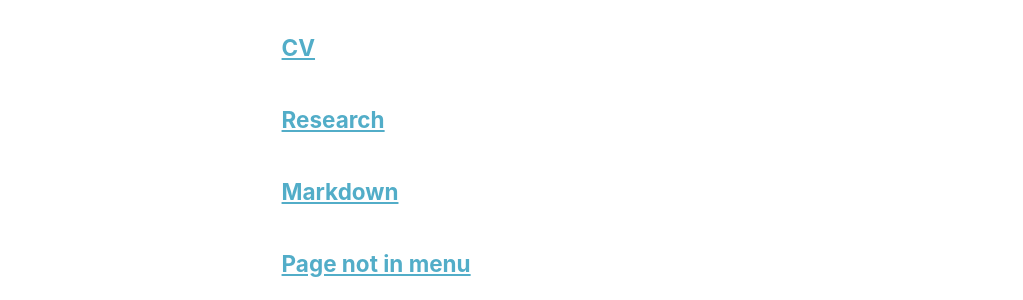
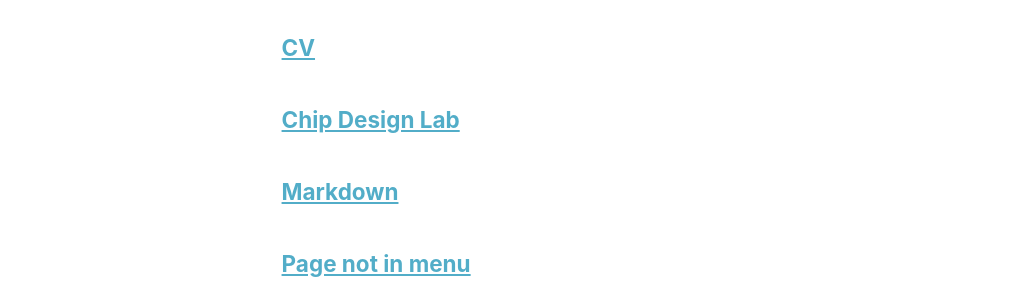
Before and after one commit to bobbieyang/bobbieyang.github.io, a Jekyll site: the page built from _pages/page-archive.html, in a window 1280 px wide and 900 px high, scrolled down 416 px. Shown: the part 154-454 px from the top of the window, without its empty margins (0-1023 px from the left). Built offline with Jekyll 4.4.1, drawn with Linux system fonts in a browser that asks for light colours; a script bundle is joined from its source files by our own code; library files that are not in the unit come from our copies.

Commit message:
Update lab.md

```diff
--- a/_pages/lab.md
+++ b/_pages/lab.md
@@ -1,10 +1,10 @@
 ---
 layout: archive
-title: "Research"
-permalink: /research/
+title: "Chip Design Lab"
+permalink: /lab/
 author_profile: true
 redirect_from:
-  - /research
+  - /lab
 ---
 
 {% include base_path %}
```
